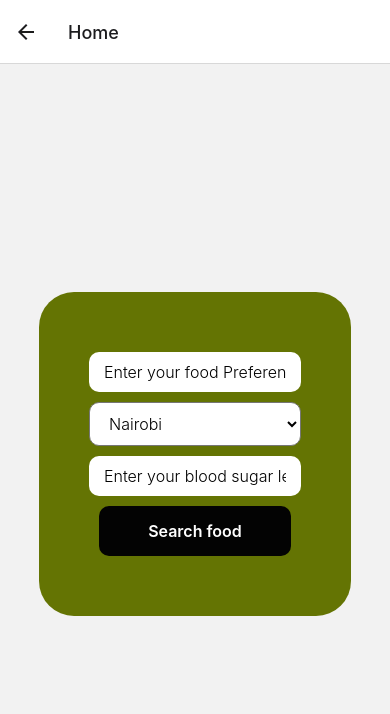
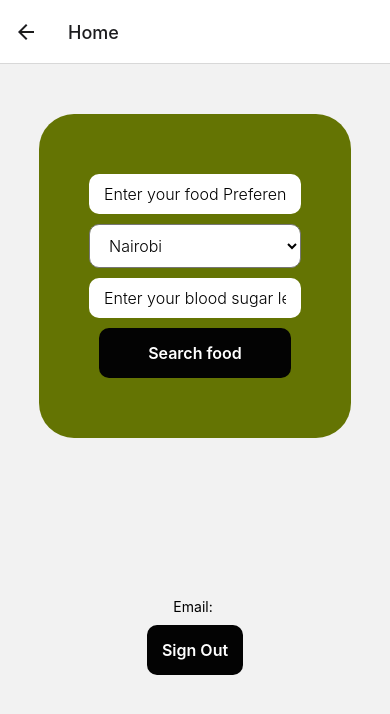
Before and after one commit to MutonyiLewis/recipeApp, a React Native app: screen /Home in a window 390 px wide. Shown: the top 714 px of the page. Built offline with nearby package versions, Linux system fonts and the light colour scheme; no server answers.

Commit message:
Test Cases

```diff
--- a/App.js
+++ b/App.js
@@ -1,4 +1,3 @@
-import { StatusBar } from 'expo-status-bar';
 import { StyleSheet, Text, View } from 'react-native';
 import { NavigationContainer } from '@react-navigation/native';
 import { createNativeStackNavigator } from '@react-navigation/native-stack';
--- a/package.json
+++ b/package.json
@@ -25,7 +25,8 @@
     "react-native-web": "~0.19.6"
   },
   "devDependencies": {
-    "@babel/core": "^7.20.0"
+    "@babel/core": "^7.20.0",
+    "react-native-reanimated": "^3.6.1"
   },
   "private": true
 }
--- a/screens/HomeScreen.js
+++ b/screens/HomeScreen.js
@@ -18,7 +18,7 @@ const HomeScreen = () => {
     //Handle Submit to API
     const searchFood = async () => {
         try{
-            const apiUrl = 'https://cors-anywhere.herokuapp.com/http://d201-35-188-226-133.ngrok-free.app/get_recipe_recommendations'
+            const apiUrl = 'https://cors-anywhere.herokuapp.com/http://b286-35-221-251-221.ngrok-free.app/get_recipe_recommendations'
 
             const requestBody = {
                 query,
@@ -134,16 +134,16 @@ const HomeScreen = () => {
             // <ActivityIndicator size="large" color="#0000ff"/>
         )} */}
 
-
+    <View style={styles.container}>
+        <Text>Email: {auth.currentUser?.email}</Text>
+        <Pressable style={styles.button} onPress={handleSignOut}>
+            <Text style={styles.buttonText}>Sign Out</Text>
+        </Pressable>
+    </View>
 
     </KeyboardAvoidingView>
 
-    // <View style={styles.container}>
-    //     <Text>Email: {auth.currentUser?.email}</Text>
-    //     <Pressable style={styles.button} onPress={handleSignOut}>
-    //         <Text style={styles.buttonText}>Sign Out</Text>
-    //     </Pressable>
-    // </View>
+
   )
 }
 
@@ -162,6 +162,7 @@ const styles = StyleSheet.create({
         borderRadius: 35,
         borderColor: 'green',
         backgroundColor: '#647403',
+        marginTop: 50
 
     },
     input:{
```
Also changed, not shown: 1 other file (tests, documents, lock files or other folders).
